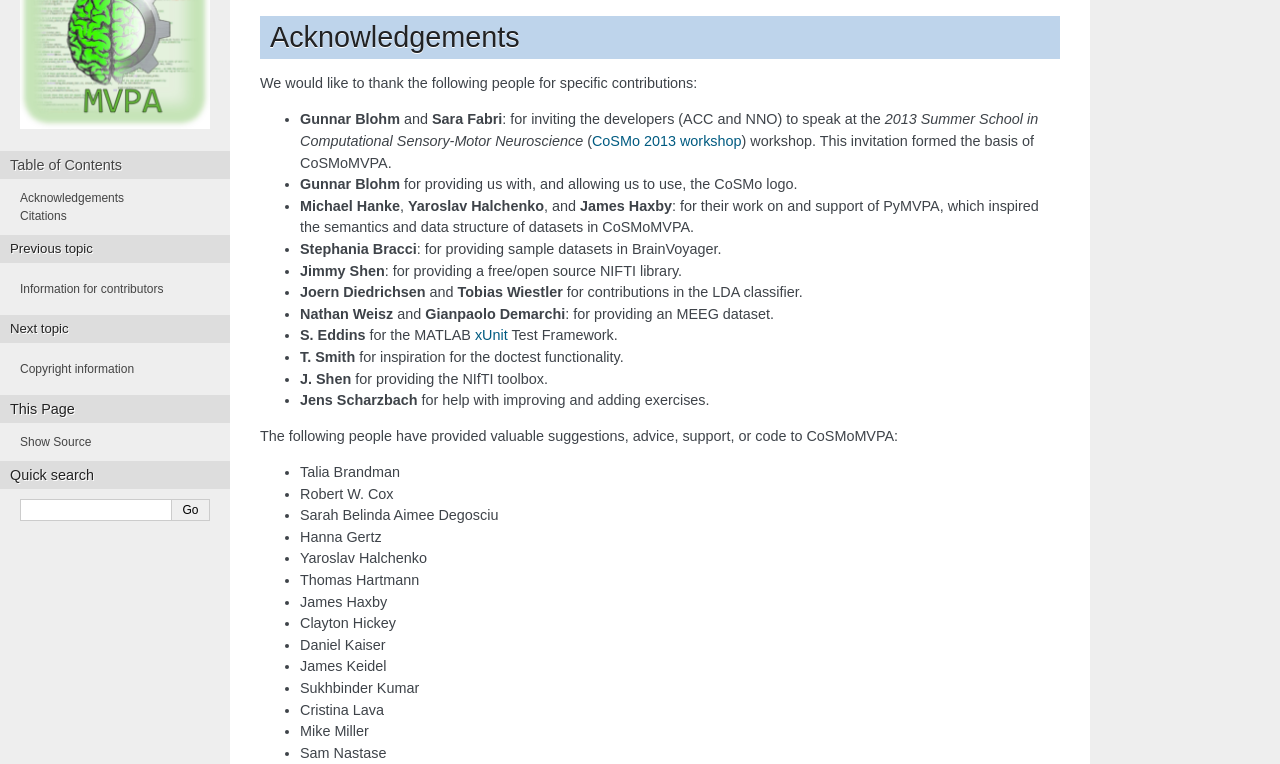
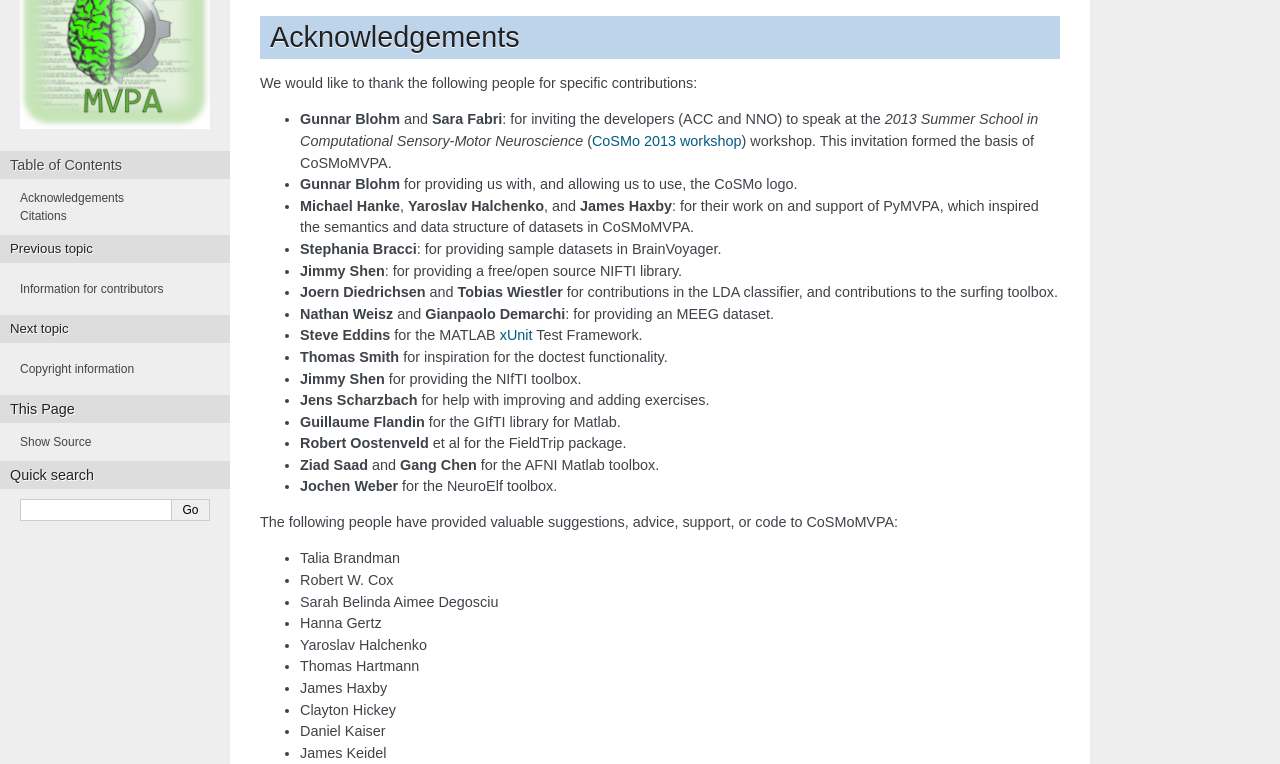
Before and after one commit to CoSMoMVPA/CoSMoMVPA, a Sphinx documentation site: the page built from doc/source/thanks.rst, in a window 1280 px wide and 900 px high, cut to the strip 136-900 px from the top of the window. Built offline with Sphinx 7.4.7, drawn with Linux system fonts in a browser that asks for light colours; pages that are not in the unit, such as notebooks, are missing from menus; cross-references to code outside the pages are shown as plain code.

Commit message:
WEB: add toolbox authors to acknowledgement section

```diff
--- a/doc/source/thanks.rst
+++ b/doc/source/thanks.rst
@@ -12,12 +12,16 @@ We would like to thank the following people for specific contributions:
 +  **Michael Hanke**, **Yaroslav Halchenko**, and **James Haxby**: for their work on and support of PyMVPA, which inspired the semantics and data structure of datasets in CoSMoMVPA.
 +  **Stephania Bracci**: for providing sample datasets in BrainVoyager.
 +  **Jimmy Shen**: for providing a free/open source NIFTI library.
-+  **Joern Diedrichsen** and **Tobias Wiestler** for contributions in the LDA classifier.
++  **Joern Diedrichsen** and **Tobias Wiestler** for contributions in the LDA classifier, and contributions to the surfing toolbox.
 +  **Nathan Weisz** and **Gianpaolo Demarchi**: for providing an MEEG dataset.
-+  **S. Eddins** for the MATLAB xUnit_ Test Framework.
-+  **T. Smith** for inspiration for the doctest functionality.
-+  **J. Shen** for providing the NIfTI toolbox.
++  **Steve Eddins** for the MATLAB xUnit_ Test Framework.
++  **Thomas Smith** for inspiration for the doctest functionality.
++  **Jimmy Shen** for providing the NIfTI toolbox.
 +  **Jens Scharzbach** for help with improving and adding exercises.
++  **Guillaume Flandin** for the GIfTI library for Matlab.
++  **Robert Oostenveld** et al for the FieldTrip package.
++  **Ziad Saad** and **Gang Chen** for the AFNI Matlab toolbox.
++  **Jochen Weber** for the NeuroElf toolbox.
 
 The following people have provided valuable suggestions, advice, support, or code to CoSMoMVPA:
 
```
